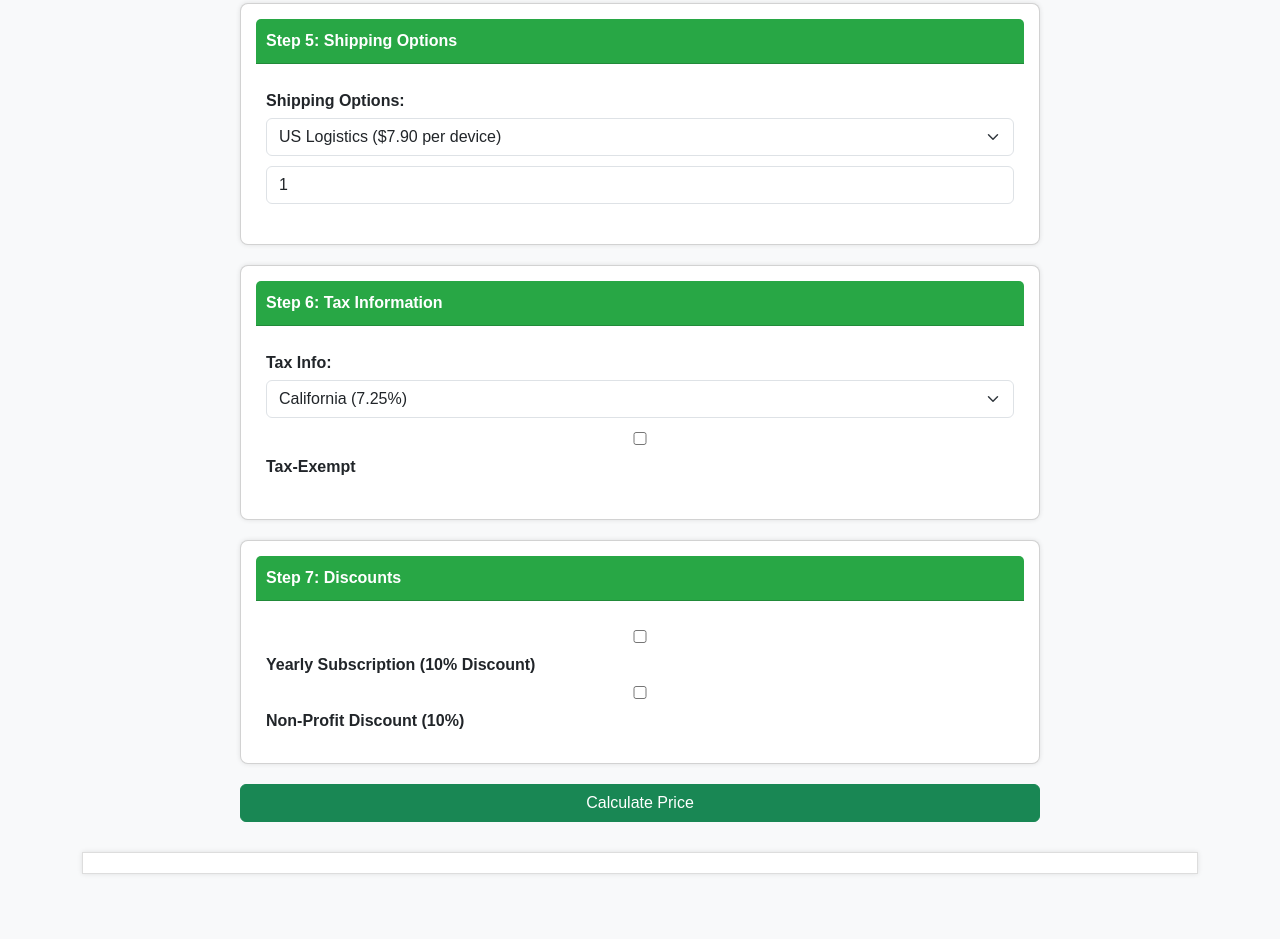
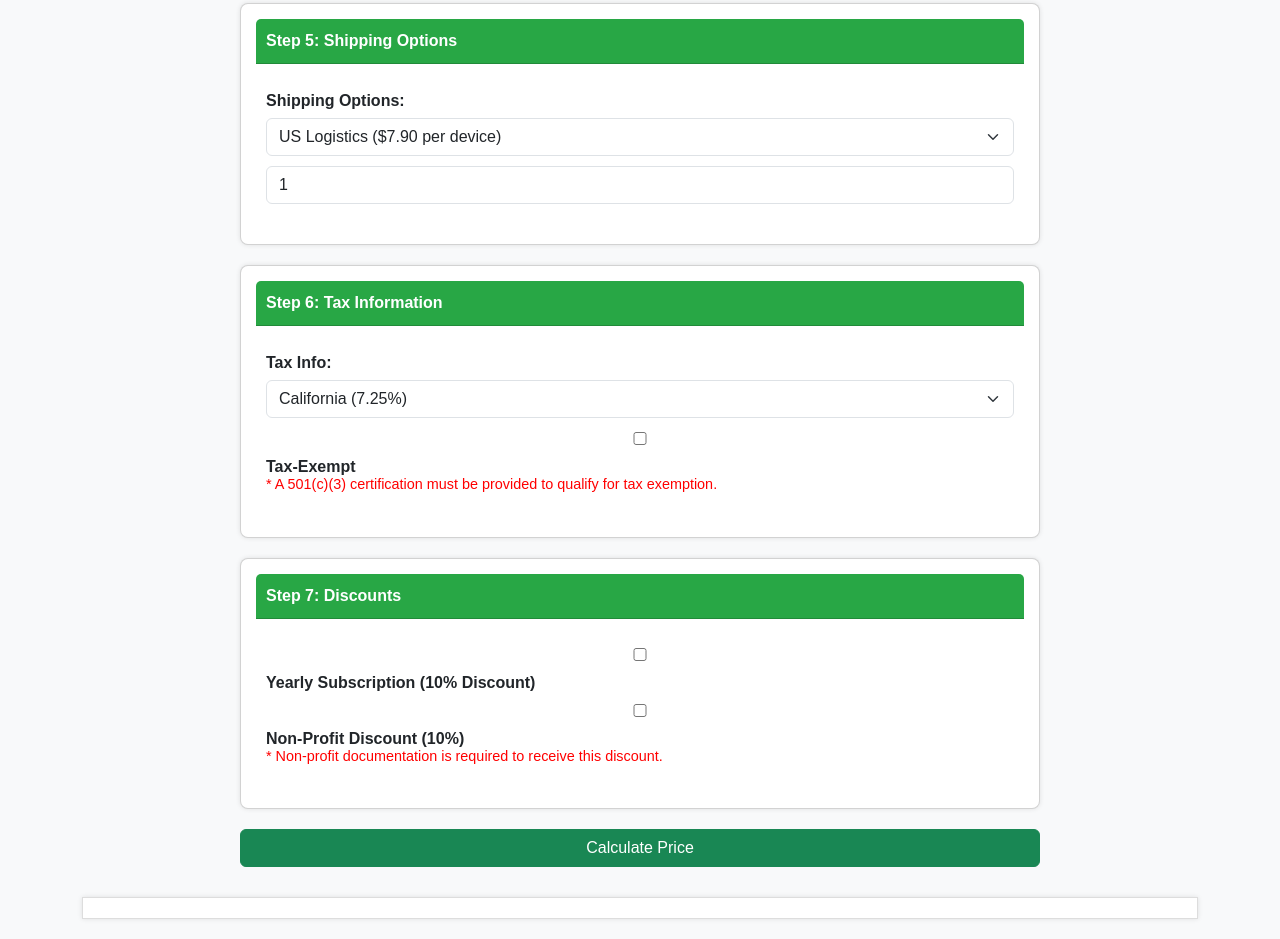
Before and after one commit to ahmetoptisings/pricecalculator2, a plain HTML site: page index.html in a window 1280 px wide. Shown: the part 1141-2080 px from the top of the page. Before the commit the page ends 2035 px from the top, so only its background shows below. Drawn offline with nearby package versions, Linux system fonts and the light colour scheme.

Commit message:
Update index.html

```diff
--- a/index.html
+++ b/index.html
@@ -81,6 +81,11 @@
       font-size: 1.8rem;
       color: #28a745;
       margin: 0;
+    }
+    .disclosure {
+      color: red;
+      font-size: 0.9rem;
+      margin-top: -10px;
     }
   </style>
 </head>
@@ -185,6 +190,7 @@
             <label>
               <input type="checkbox" id="is-tax-exempt"> Tax-Exempt
             </label>
+            <p class="disclosure">* A 501(c)(3) certification must be provided to qualify for tax exemption.</p>
           </div>
         </div>
       </div>
@@ -198,6 +204,7 @@
           <label>
             <input type="checkbox" id="is-non-profit"> Non-Profit Discount (10%)
           </label>
+          <p class="disclosure">* Non-profit documentation is required to receive this discount.</p>
         </div>
       </div>
 
```
